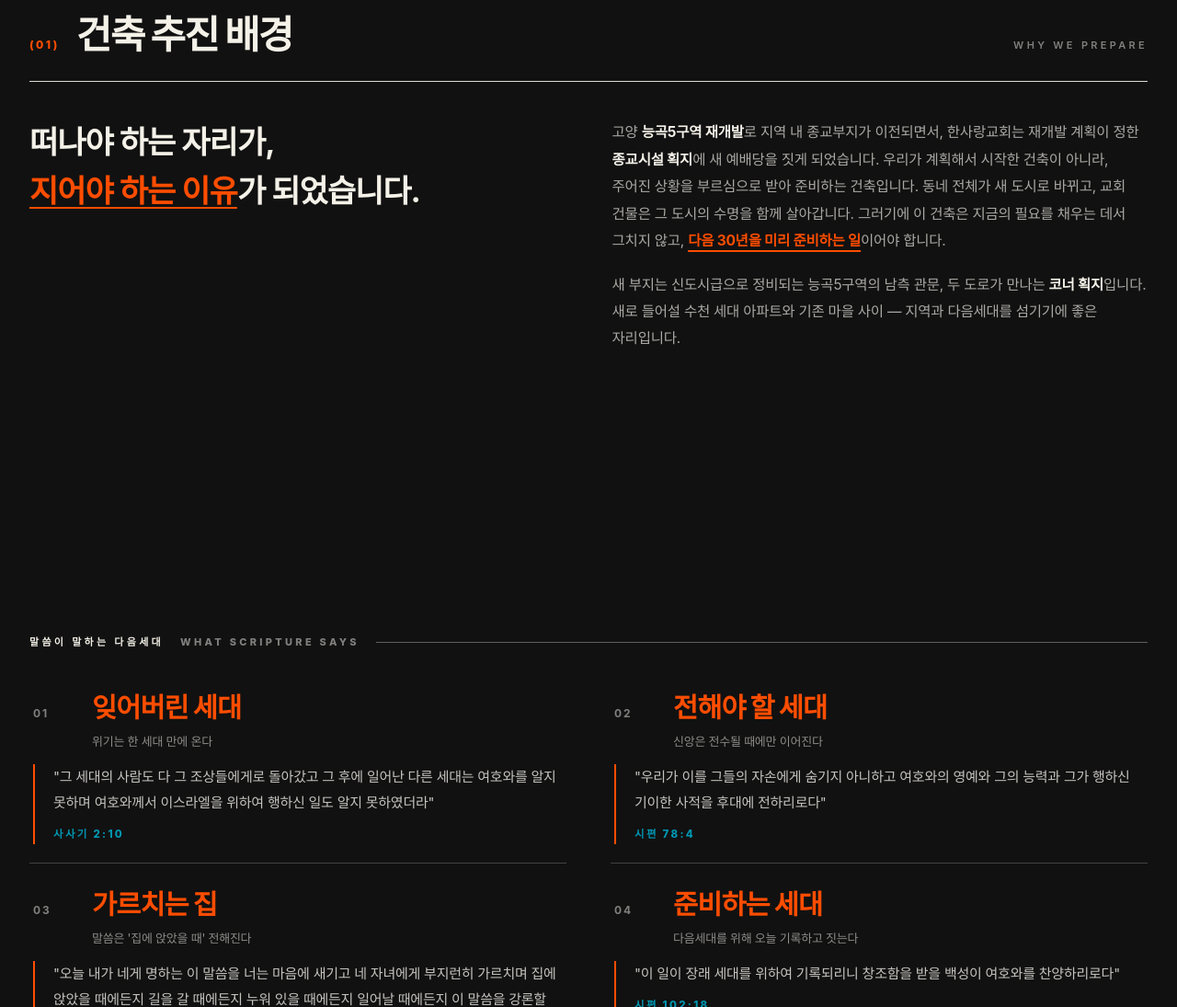
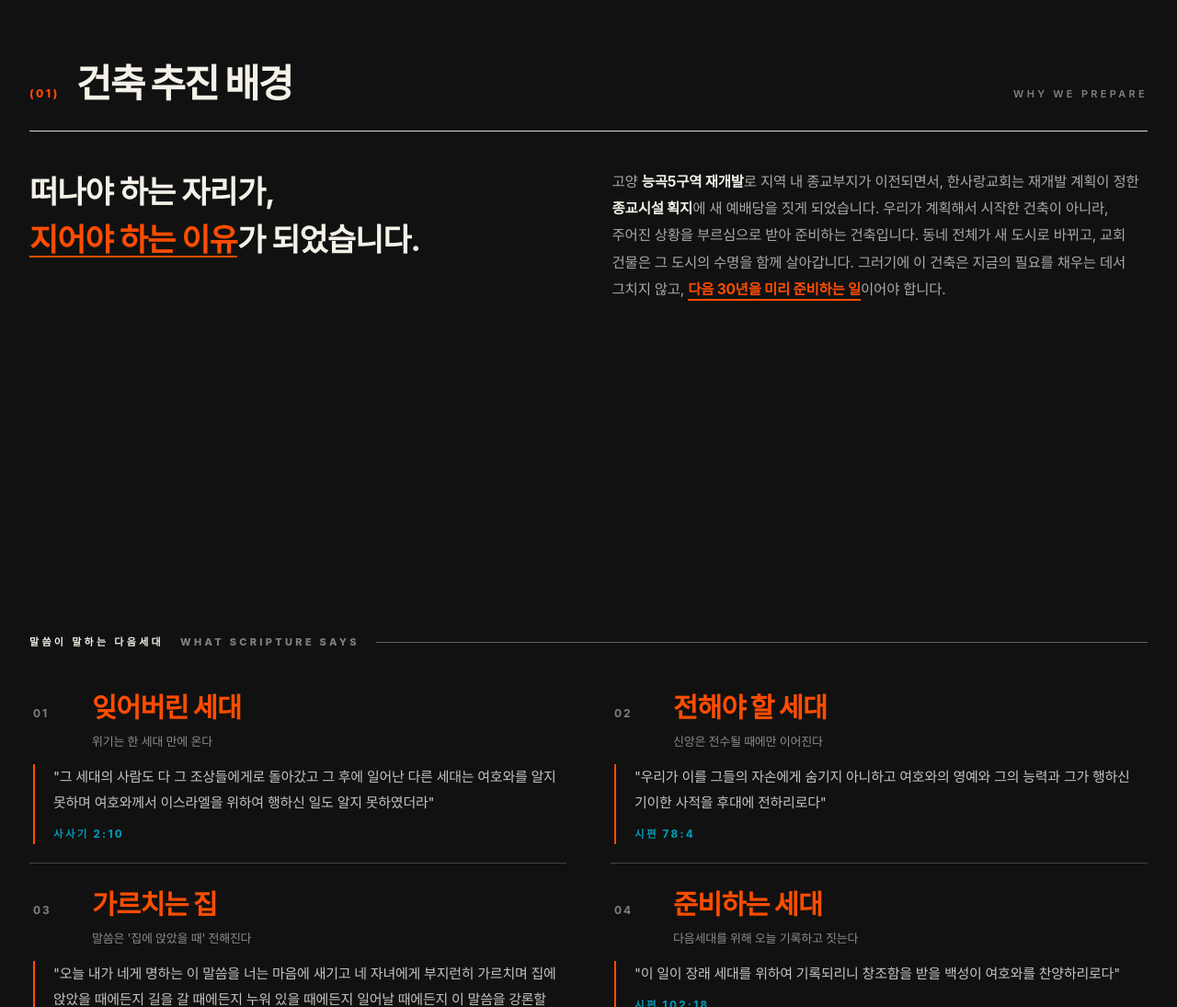
Before and after one commit to jae-gu-kang/hansarang.com, a plain HTML site: page building/index.html in a window 1280 px wide. Shown: the part 978-2073 px from the top of the page at 92% size. Drawn offline with nearby package versions, Linux system fonts and the light colour scheme; animation ran at ten frames a second; a web font is replaced by a local one.

Commit message:
건축이야기: 추진 배경의 부지 소개 문단 삭제
Co-Authored-By: Claude Fable 5.1 <noreply@anthropic.com>

```diff
--- a/building/index.html
+++ b/building/index.html
@@ -887,7 +887,6 @@ body.present .key-hint{display:none}
       <p class="statement reveal">떠나야 하는 자리가,<br><span class="hl-o">지어야 하는 이유</span>가 되었습니다.</p>
       <div class="body reveal">
         <p>고양 <b>능곡5구역 재개발</b>로 지역 내 종교부지가 이전되면서, 한사랑교회는 재개발 계획이 정한 <b>종교시설 획지</b>에 새 예배당을 짓게 되었습니다. 우리가 계획해서 시작한 건축이 아니라, 주어진 상황을 부르심으로 받아 준비하는 건축입니다. 동네 전체가 새 도시로 바뀌고, 교회 건물은 그 도시의 수명을 함께 살아갑니다. 그러기에 이 건축은 지금의 필요를 채우는 데서 그치지 않고, <b class="hl-o">다음 30년을 미리 준비하는 일</b>이어야 합니다.</p>
-        <p>새 부지는 신도시급으로 정비되는 능곡5구역의 남측 관문, 두 도로가 만나는 <b>코너 획지</b>입니다. 새로 들어설 수천 세대 아파트와 기존 마을 사이 — 지역과 다음세대를 섬기기에 좋은 자리입니다.</p>
       </div>
     </div>
     </div>
```
